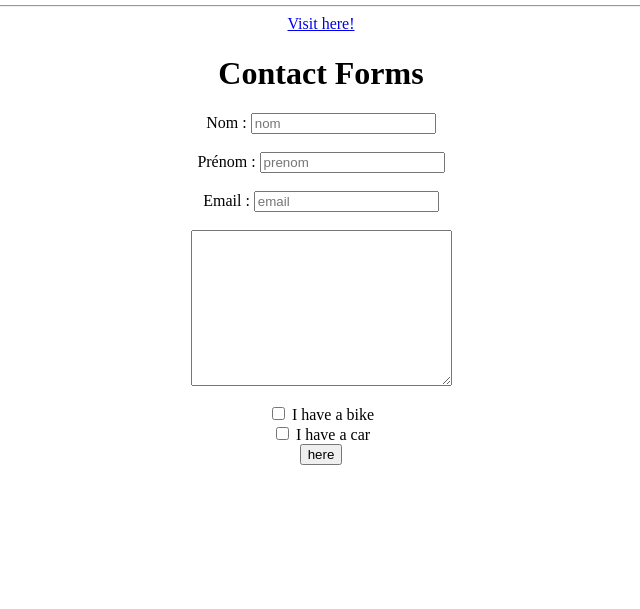
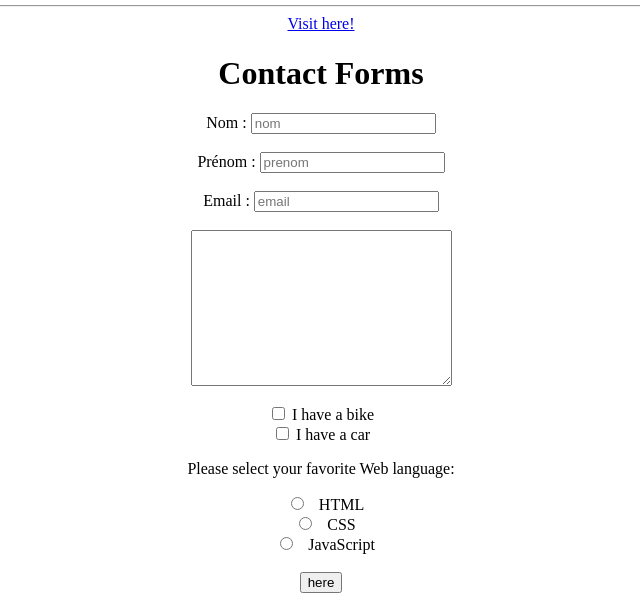
Before and after one commit to belabdifatimazohra/HTML_2, a plain HTML site: page index.html in a window 1280 px wide. Shown: the part 1623-2232 px from the top of the page, without its empty margins (319-959 px from the left). Before the commit the page ends 2104 px from the top, so only its background shows below. Drawn offline with Linux system fonts and the light colour scheme.

Commit message:
type radio

```diff
--- a/index.html
+++ b/index.html
@@ -78,6 +78,14 @@
         <label for="vehicle1"> I have a bike</label><br>
         <input type="checkbox" id="vehicle2" name="vehicle2" value="Car">
         <label for="vehicle2"> I have a car</label><br>
+        <p>Please select your favorite Web language:</p>
+          <input type="radio" id="html" name="fav_language" value="HTML">
+          <label for="html">HTML</label><br>
+          <input type="radio" id="css" name="fav_language" value="CSS">
+          <label for="css">CSS</label><br>
+          <input type="radio" id="javascript" name="fav_language" value="JavaScript">
+          <label for="javascript">JavaScript</label>
+        <br> <br>
         <button>here</button>
       </form>
     </div>
```
